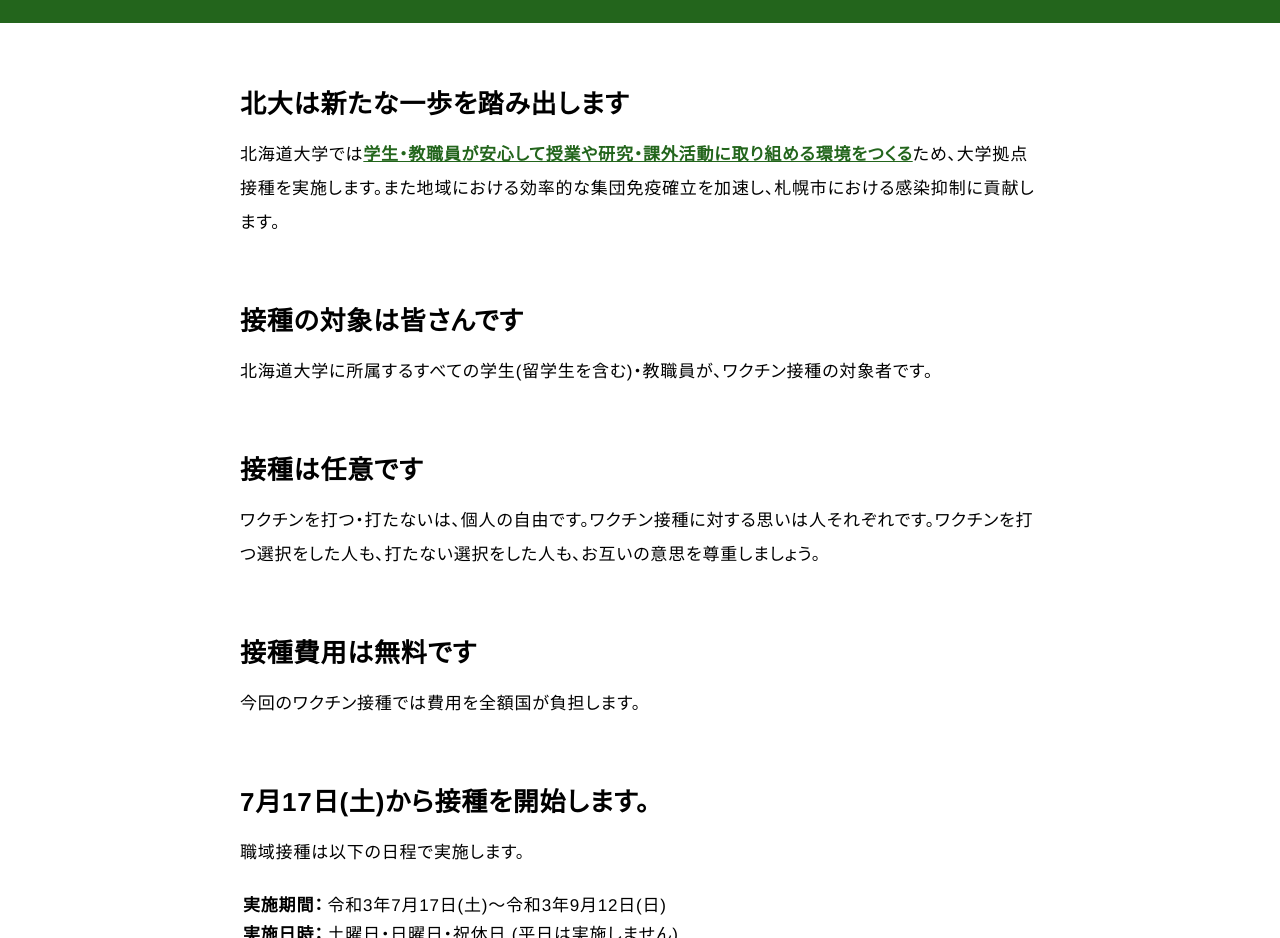
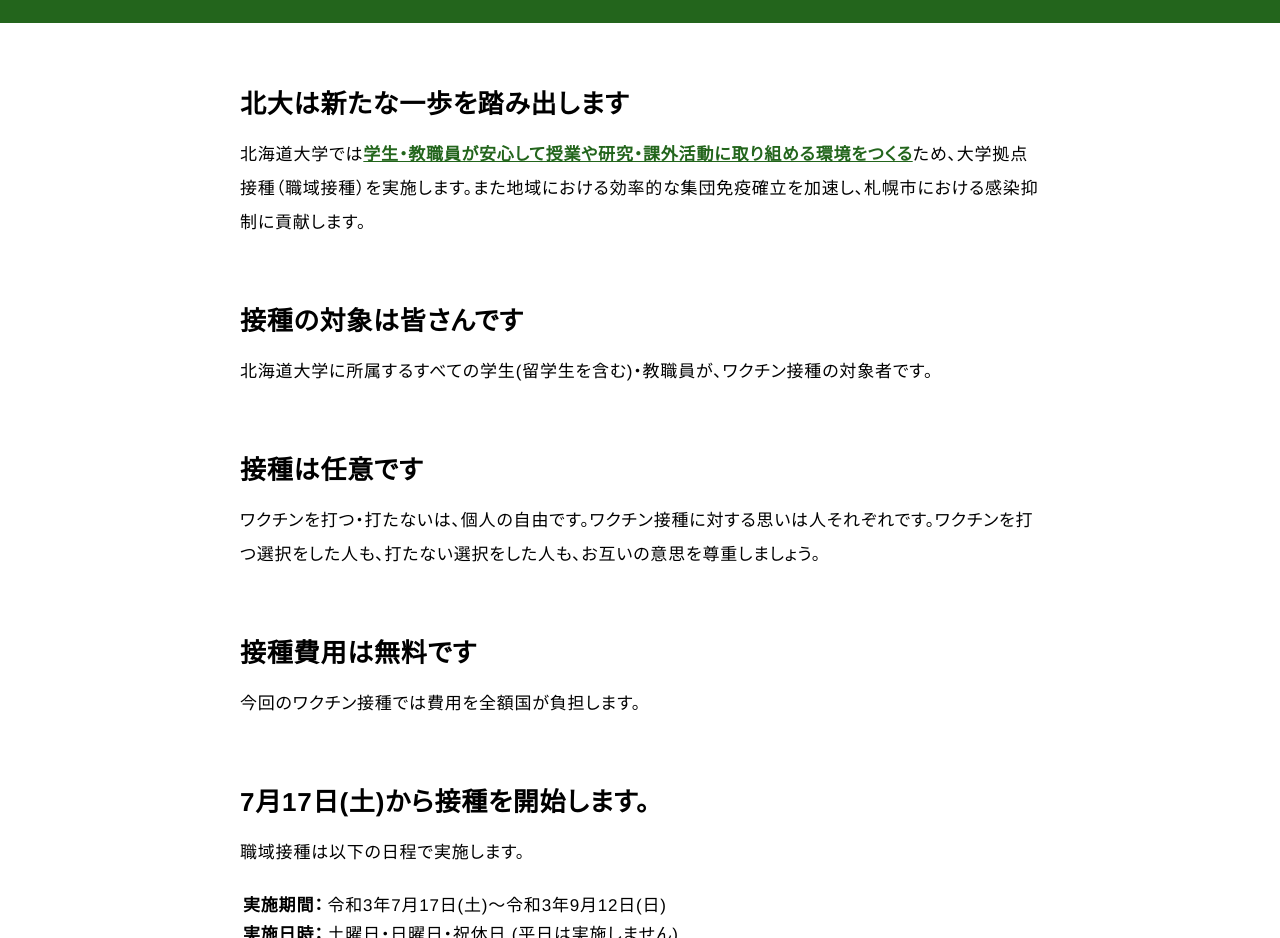
Before and after one commit to hokudai-vaccine/hokudai-vaccine.github.io, a plain HTML site: page index.html in a window 1280 px wide. Shown: the part 2220-3158 px from the top of the page. Drawn offline with Linux system fonts and the light colour scheme.

Commit message:
Add files via upload

```diff
--- a/index.html
+++ b/index.html
@@ -126,7 +126,7 @@
                         <p class="sec-cap">今回の職域接種の概要を紹介します。</p>
                     </header>
                     <h3>北大は新たな一歩を踏み出します</h3>
-                    <p>北海道大学では<span>学生・教職員が安心して授業や研究・課外活動に取り組める環境をつくる</span>ため、大学拠点接種を実施します。また地域における効率的な集団免疫確立を加速し、札幌市における感染抑制に貢献します。
+                    <p>北海道大学では<span>学生・教職員が安心して授業や研究・課外活動に取り組める環境をつくる</span>ため、大学拠点接種（職域接種）を実施します。また地域における効率的な集団免疫確立を加速し、札幌市における感染抑制に貢献します。
                     </p>
                     <h3>接種の対象は皆さんです</h3>
                     <p>北海道大学に所属するすべての学生(留学生を含む)・教職員が、ワクチン接種の対象者です。</p>
```
